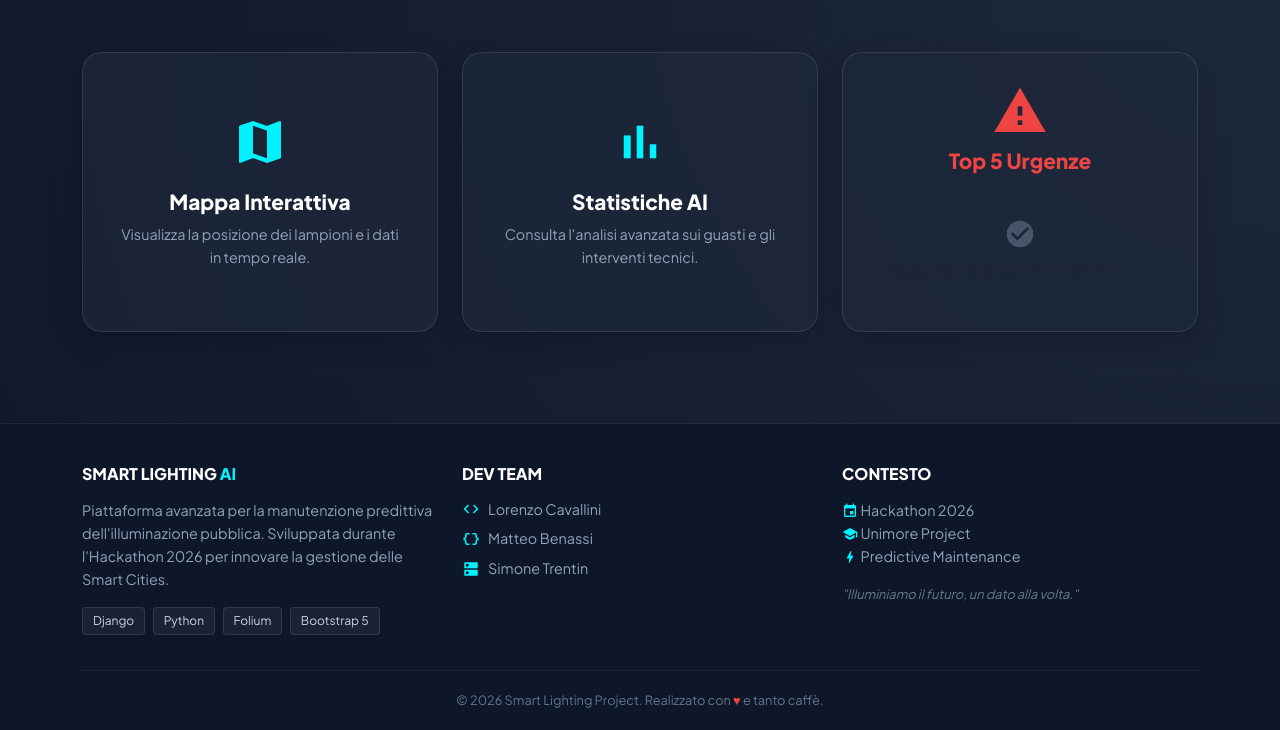
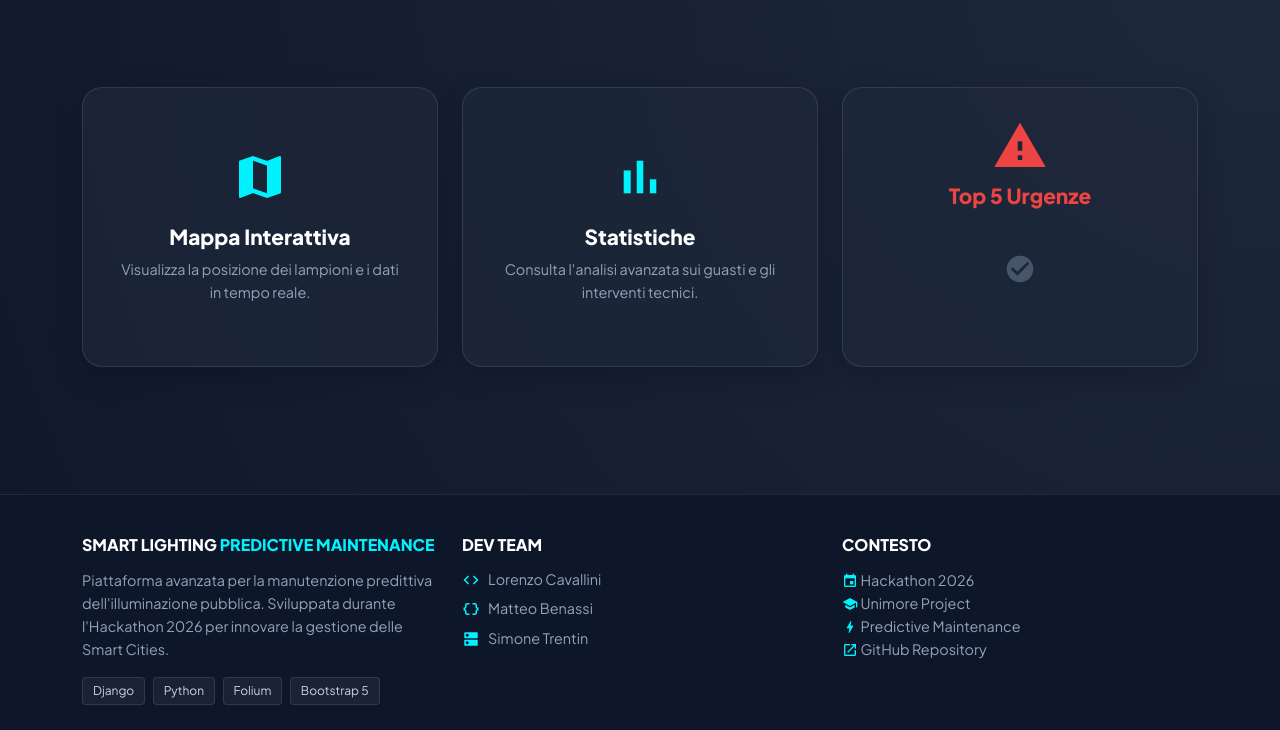
Before and after one commit to cavallinilorenzo/street-lighting-predictive-maintenance, a Django app: page / in a window 1280 px wide. Shown: the part 70-800 px from the top of the page. Run offline with Django 5.2, Linux system fonts and the light colour scheme; data that the repository does not hold is empty.

Commit message:
fix vari

```diff
--- a/core/templates/core/dashboard.html
+++ b/core/templates/core/dashboard.html
@@ -113,13 +113,13 @@
     </div>
 
     <h1 class="header-title">Analisi <span style="color: var(--accent)">Guasti</span></h1>
-    <p class="header-subtitle">Statistiche e previsioni AI sulle armature</p>
+    <p class="header-subtitle">Statistiche e previsioni sulle armature</p>
 
     <div class="row justify-content-center g-4">
 
         <div class="col-lg-10">
             <div class="card-custom">
-                <h3 class="section-title">Distribuzione Rischio <span>AI</span></h3>
+                <h3 class="section-title">Distribuzione Rischio <span>Armature</span></h3>
                 <div class="chart-wrapper-sm">
                     <canvas id="riskChart"></canvas>
                 </div>
--- a/core/templates/core/index.html
+++ b/core/templates/core/index.html
@@ -188,6 +188,8 @@
 
         .footer-title { color: #fff; font-weight: 700; margin-bottom: 15px; text-transform: uppercase; font-size: 1rem; }
         .footer-text { color: #94a3b8; line-height: 1.6; }
+        .footer-link { color: #94a3b8; text-decoration: none; transition: color 0.2s; }
+        .footer-link:hover { color: var(--accent); }
         .dev-list { list-style: none; padding: 0; margin: 0; }
         .dev-list li { color: #94a3b8; margin-bottom: 8px; display: flex; align-items: center; }
         .dev-list li:hover { color: var(--accent); }
@@ -237,7 +239,7 @@
                 <a href="{% url 'statistiche' %}" class="card-link">
                     <div class="card-custom nav-card">
                         <span class="material-icons">bar_chart</span>
-                        <h5>Statistiche AI</h5>
+                        <h5>Statistiche</h5>
                         <p class="text-center">Consulta l'analisi avanzata sui guasti e gli interventi tecnici.</p>
                     </div>
                 </a>
@@ -284,7 +286,7 @@
         <div class="row gy-4">
 
             <div class="col-lg-4 col-md-6">
-                <h5 class="footer-title">Smart Lighting <span style="color: var(--accent)">AI</span></h5>
+                <h5 class="footer-title">Smart Lighting <span style="color: var(--accent)">Predictive Maintenance</span></h5>
                 <p class="footer-text">
                     Piattaforma avanzata per la manutenzione predittiva dell'illuminazione pubblica.
                     Sviluppata durante l'Hackathon 2026 per innovare la gestione delle Smart Cities.
@@ -311,17 +313,12 @@
                 <p class="footer-text">
                     <span class="material-icons" style="font-size:16px; vertical-align:text-bottom; color:var(--accent)">event</span> Hackathon 2026<br>
                     <span class="material-icons" style="font-size:16px; vertical-align:text-bottom; color:var(--accent)">school</span> Unimore Project<br>
-                    <span class="material-icons" style="font-size:16px; vertical-align:text-bottom; color:var(--accent)">bolt</span> Predictive Maintenance
-                </p>
-                <p class="footer-text mt-3" style="font-size: 0.8rem; font-style: italic; opacity: 0.7;">
-                    "Illuminiamo il futuro, un dato alla volta."
+                    <span class="material-icons" style="font-size:16px; vertical-align:text-bottom; color:var(--accent)">bolt</span> Predictive Maintenance<br>
+                    <a href="https://github.com/cavallinilorenzo/street-lighting-predictive-maintenance" target="_blank" class="footer-link">
+                        <span class="material-icons" style="font-size:16px; vertical-align:text-bottom; color:var(--accent)">open_in_new</span> GitHub Repository
+                    </a>
                 </p>
             </div>
-
-        </div>
-
-        <div class="copyright">
-            &copy; 2026 Smart Lighting Project. Realizzato con <span style="color: #ef4444;">&hearts;</span> e tanto caffè.
         </div>
     </div>
 </footer>
--- a/core/templates/core/lampione_asset.html
+++ b/core/templates/core/lampione_asset.html
@@ -282,7 +282,9 @@
 
                 {% if guasti_simili %}
                 <div class="mb-4">
-                    <h6 class="text-muted mb-2 text-uppercase" style="font-size: 0.8rem; letter-spacing: 1px;">Causa di guasto prevalente stimata</h6>
+                    <h6 class="text-muted mb-1 text-uppercase" style="font-size: 0.8rem; letter-spacing: 1px;">Causa di guasto prevalente stimata</h6>
+                    <p class="mb-2" style="font-size: 0.75rem; color: #64748b; font-style: italic;">{{ tipo_statistica }}</p>
+
                     <div class="p-3 rounded" style="background: rgba(0, 242, 255, 0.05); border: 1px solid rgba(0, 242, 255, 0.2);">
                         <div class="d-flex justify-content-between align-items-center">
                             <span class="fw-bold text-white d-flex align-items-center">
--- a/core/views.py
+++ b/core/views.py
@@ -179,7 +179,10 @@ def dettaglio_lampione(request, pk):
 
 
 def dettaglio_asset(request, pk):
-    sql = """WITH base AS (
+    lampione = get_object_or_404(LampioneNuovo, pk=pk)
+
+    # --- 1. PRIMO TENTATIVO: Dati specifici per combinazione Altezza / Potenza ---
+    sql_specific = """WITH base AS (
       SELECT
         COALESCE(NULLIF(TRIM(tcs_descr), ''), 'Senza categoria') AS tcs_descr
       FROM core_lampionemanutenzione
@@ -202,12 +205,39 @@ def dettaglio_asset(request, pk):
     ORDER BY prob_guasto DESC;
     """
 
-    lampione = get_object_or_404(LampioneNuovo, pk=pk)
     with connection.cursor() as cursor:
-        cursor.execute(sql, [lampione.arm_lmp_potenza_nominale, lampione.arm_altezza])
+        cursor.execute(sql_specific, [lampione.arm_lmp_potenza_nominale, lampione.arm_altezza])
         rows = cursor.fetchall()
 
-    # Raccogliamo comunque tutti i dati dalla query, ma il frontend ne mostrerà solo 1
+    tipo_statistica = "Dato basato su armature con la stessa altezza e potenza."
+
+    # --- 2. FALLBACK PIANO B: Statistica su base cittadina se la prima fallisce ---
+    if not rows:
+        sql_fallback = """WITH base AS (
+          SELECT
+            COALESCE(NULLIF(TRIM(tcs_descr), ''), 'Senza categoria') AS tcs_descr
+          FROM core_lampionemanutenzione
+          WHERE tcs_descr IS NOT NULL
+        ),
+        tot AS (
+          SELECT CAST(COUNT(*) AS REAL) AS n_tot
+          FROM base
+        )
+        SELECT
+          b.tcs_descr,
+          (CAST(COUNT(*) AS REAL) / tot.n_tot) AS prob_guasto,
+          0 AS giorni_medi_rimasti,
+          COUNT(*) AS n_eventi
+        FROM base b
+        CROSS JOIN tot
+        GROUP BY b.tcs_descr, tot.n_tot
+        ORDER BY prob_guasto DESC;
+        """
+        with connection.cursor() as cursor:
+            cursor.execute(sql_fallback)
+            rows = cursor.fetchall()
+        tipo_statistica = "Dati specifici assenti. Media calcolata sull'intera città."
+
     eta_anni = 0
     if lampione.arm_data_ini:
         try:
@@ -274,6 +304,7 @@ def dettaglio_asset(request, pk):
     context = {
         'lampione': lampione,
         'mappa': mappa_html,
+        'tipo_statistica': tipo_statistica,
         'ai_data': {
             'giorni': giorni_rimanenti,
             'data_prevista': data_rottura,
@@ -302,7 +333,7 @@ def dettaglio_rischio(request, livello):
 
     ordering = sort_by if direction == 'asc' else '-' + sort_by
 
-    valid_fields = ['arm_id', 'risk_score', 'arm_altezza', 'risk_score_date']
+    valid_fields = ['arm_id', 'risk_score', 'arm_altezza', 'risk_score_date', 'traQuantoSiRompe']
     if sort_by not in valid_fields:
         ordering = '-risk_score'
 
--- a/requirements.txt
+++ b/requirements.txt
@@ -21,5 +21,5 @@ sqlparse==0.5.5
 threadpoolctl==3.6.0
 tzdata==2025.3
 urllib3==2.6.3
+xgboost==3.2.0
 xyzservices==2025.11.0
-reportlab
```
Also changed, not shown: core/templates/core/dettaglio.html (+15 -2 lines).
